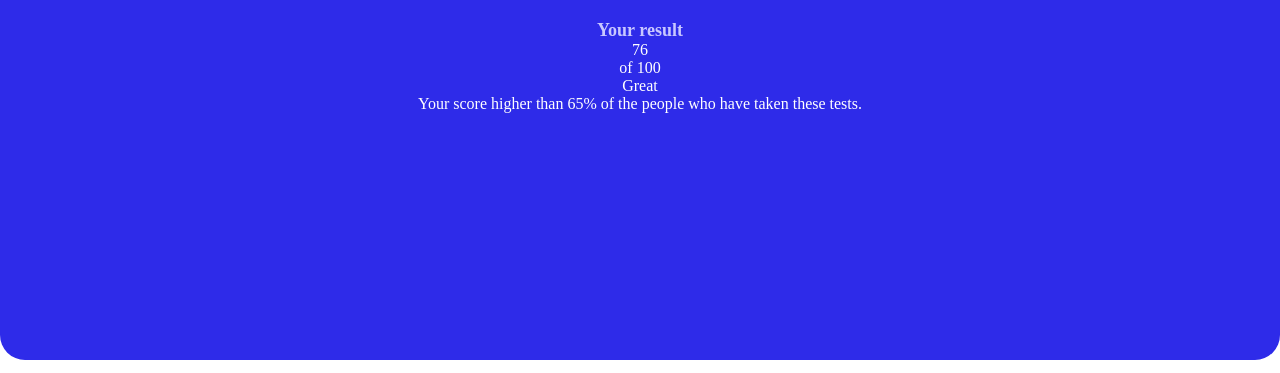
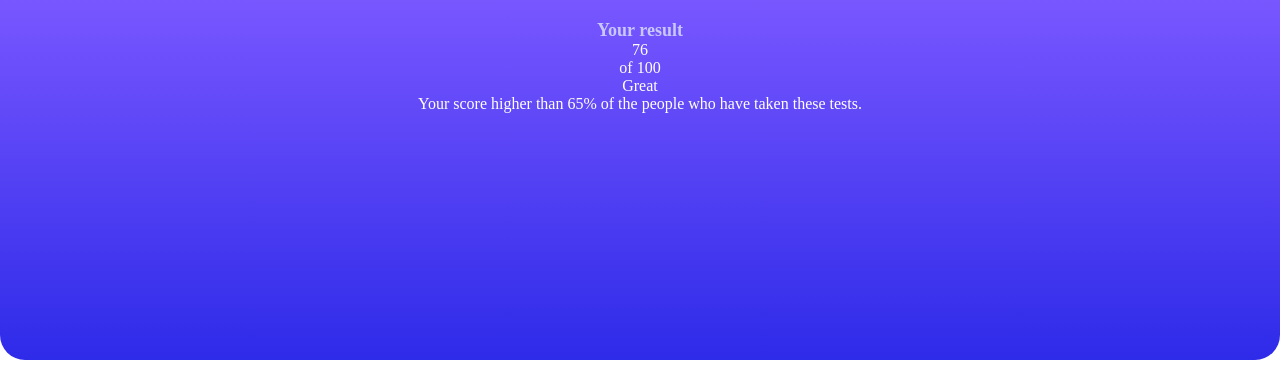
Before and after one commit to pabloskyDev/mentor-results-summary, a plain HTML site: page index.html in a window 1280 px wide. Shown: the top 373 px of the page. Drawn offline with Linux system fonts and the light colour scheme; a web font is replaced by a local one.

Commit message:
[UPD] Organice bg of header

```diff
--- a/assets/css/styles.css
+++ b/assets/css/styles.css
@@ -26,7 +26,7 @@
 }
 
 .header {
-    background: var(--light-royal-blue);
+    background: linear-gradient(360deg, var(--light-royal-blue), var(--light-slate-blue) );
     height: 40vh;
     text-align: center;
     color: var(--white);
```
